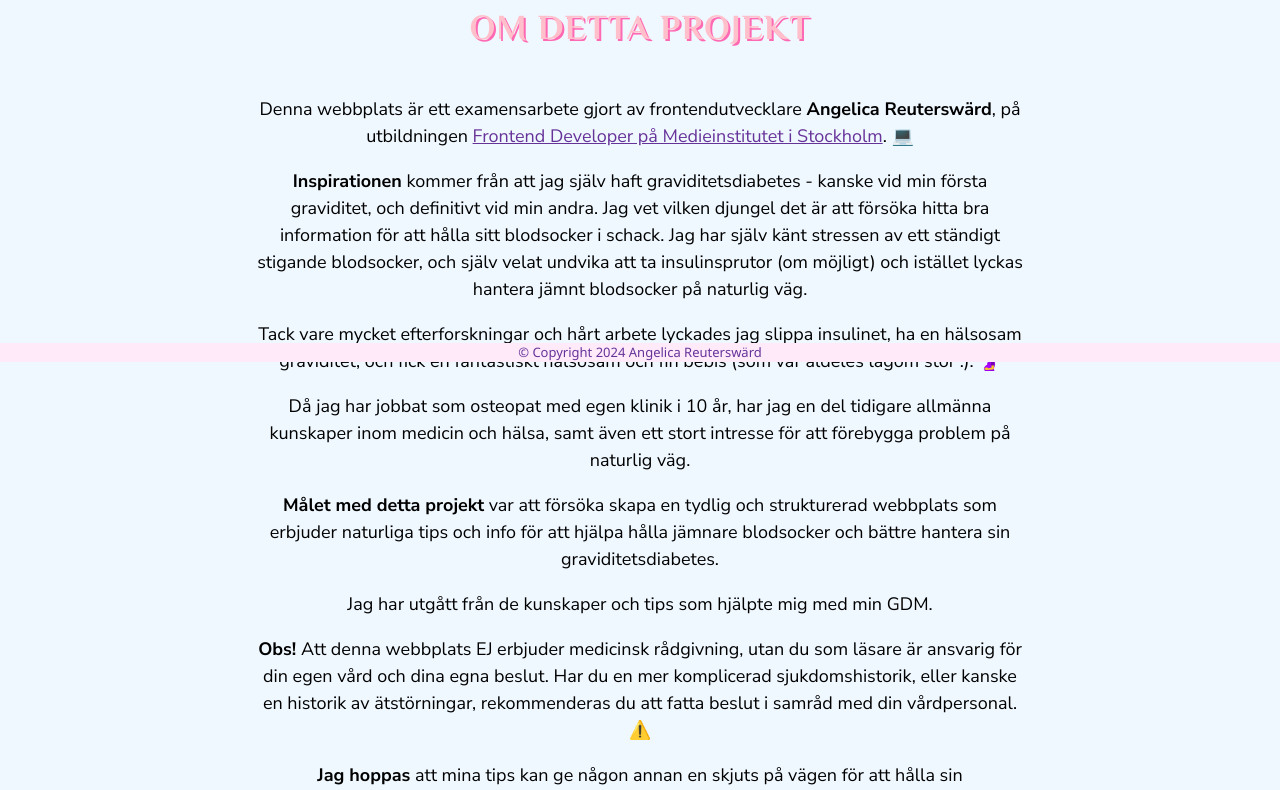
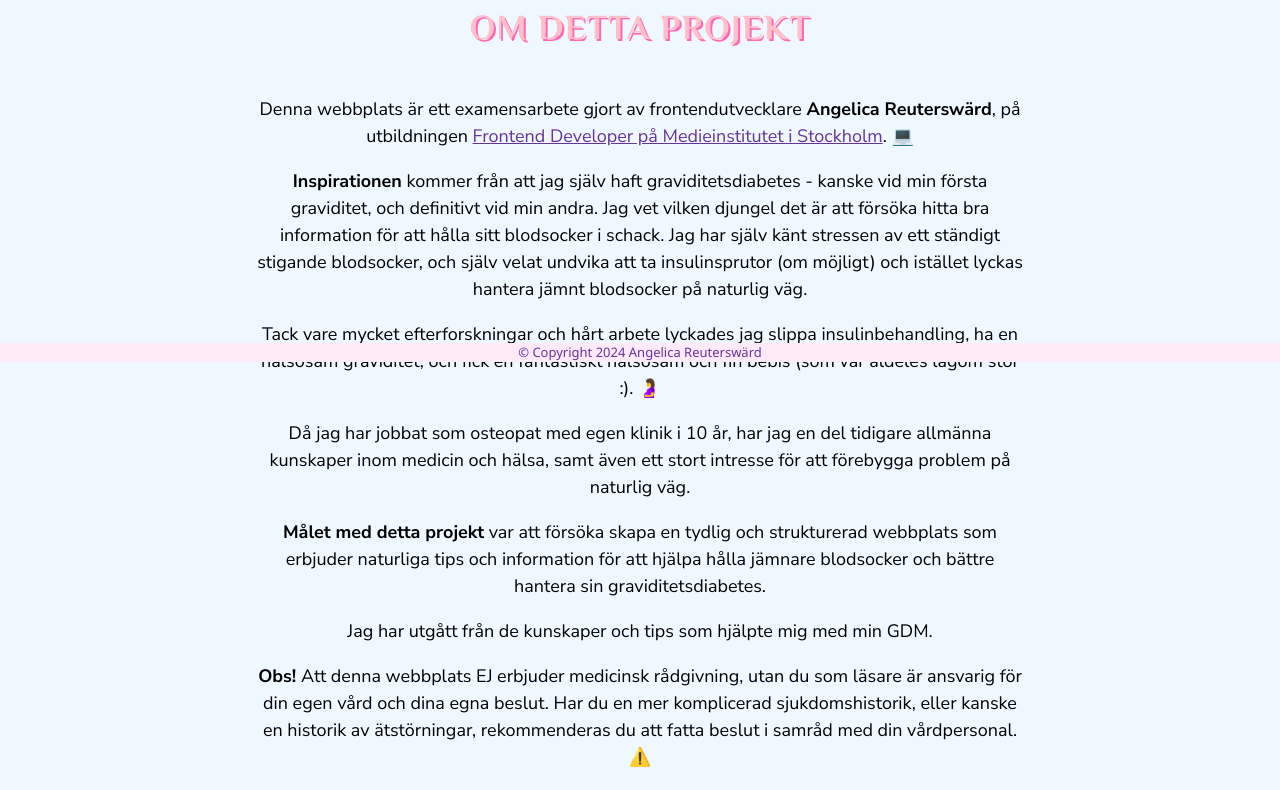
Before and after one commit to Ayngie/naturlig-guide-till-graviditetsdiabetes, a React (Vite) app: page /naturlig-guide-till-graviditetsdiabetes/about in a window 1280 px wide. Shown: the part 438-1228 px from the top of the page. Built offline with nearby package versions, Linux system fonts and the light colour scheme.

Commit message:
♻️ refactor: updated text

```diff
--- a/src/components/pages/AboutProject.tsx
+++ b/src/components/pages/AboutProject.tsx
@@ -48,7 +48,7 @@ export const AboutProject = () => {
           </Paragraph>
 
           <Paragraph>
-            Tack vare mycket efterforskningar och hårt arbete lyckades jag slippa insulinet, ha en hälsosam graviditet,
+            Tack vare mycket efterforskningar och hårt arbete lyckades jag slippa insulinbehandling, ha en hälsosam graviditet,
             och fick en fantastiskt hälsosam och fin bebis (som var aldeles lagom stor :). &#129328;
           </Paragraph>
 
@@ -58,7 +58,7 @@ export const AboutProject = () => {
 
           <Paragraph>
             <BoldText>Målet med detta projekt</BoldText> var att försöka skapa en tydlig och strukturerad webbplats som
-            erbjuder naturliga tips och info för att hjälpa hålla jämnare blodsocker och bättre hantera sin
+            erbjuder naturliga tips och information för att hjälpa hålla jämnare blodsocker och bättre hantera sin
             graviditetsdiabetes.
           </Paragraph>
 
```
